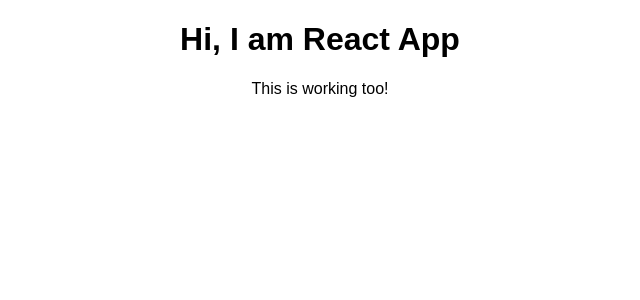
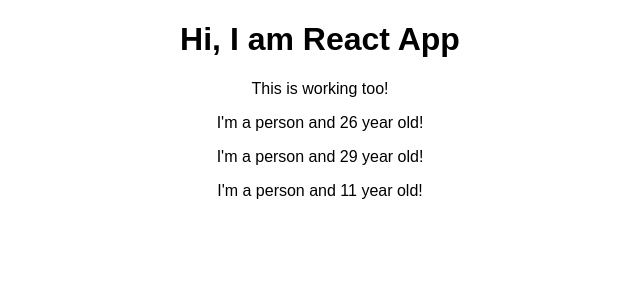
Before and after one commit to dongrerohan421/react-complete-guide, a React (Create React App) app: page / in a window 1280 px wide. Shown: the top 300 px of the page, without its empty margins (320-960 px from the left). Built offline with nearby package versions, Linux system fonts and the light colour scheme.

Commit message:
render Person component

```diff
--- a/src/App.js
+++ b/src/App.js
@@ -1,5 +1,6 @@
 import React, { Component } from "react";
 import "./App.css";
+import Person from "./Person/Person";
 
 class App extends Component {
     render() {
@@ -7,6 +8,9 @@
             <div className="App">
                 <h1> Hi, I am React App </h1>
                 <p>This is working too!</p>
+                <Person />
+                <Person />
+                <Person />
             </div>
         );
         // return React.createElement(
```
